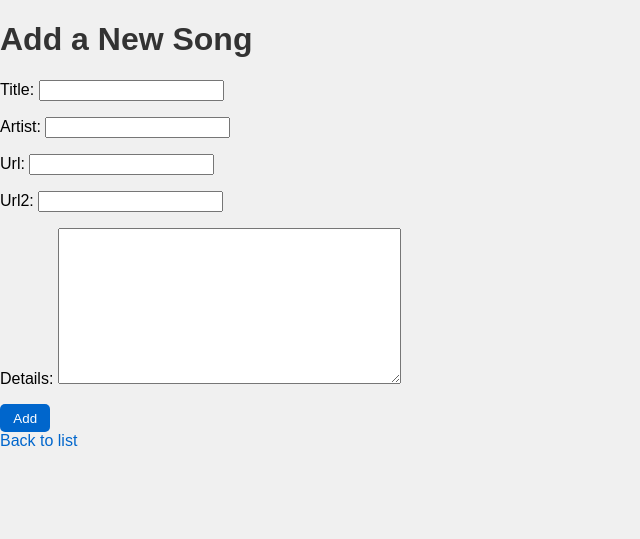
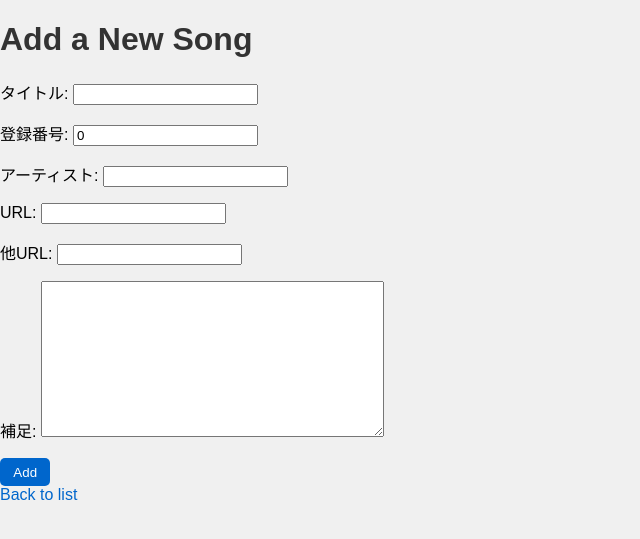
Before and after one commit to ChibaMizuki/club-music, a Django app: page /create/ in a window 1280 px wide. Shown: the top 539 px of the page, without its empty margins (0-640 px from the left). Run offline with Django 5.2, Linux system fonts and the light colour scheme.

Commit message:
エラーメッセージ設定、検索機能調整

```diff
--- a/music/forms.py
+++ b/music/forms.py
@@ -4,7 +4,29 @@ from .models import Song
 class SongForm(forms.ModelForm):
     class Meta:
         model = Song
-        fields = ['title', 'artist', 'url','url2', 'details']
+        fields = ['title', 'number', 'artist', 'url','url2', 'details']
+        labels = {
+            'title': 'タイトル',
+            'number': '登録番号',
+            'artist': 'アーティスト',
+            'url': 'URL',
+            'url2': '他URL',
+            'details': '補足',
+        }
+        error_messages = {
+            'title': {
+                'required': 'タイトルを入力'
+            },
+            'number': {
+              'unique': 'この番号は既に登録済みです'
+            },
+            'artist': {
+                'required': 'アーティスト名を入力'
+            },
+            'url': {
+                'required': 'URLを入力'
+            }
+        }
 
 
 class SongSearchForm(forms.Form):
--- a/music/models.py
+++ b/music/models.py
@@ -1,13 +1,14 @@
 from django.db import models
+from django.contrib.auth.models import AbstractUser
 
 class Song(models.Model):
     title = models.CharField(max_length=100)
     artist = models.CharField(max_length=100)
-    url = models.URLField()
+    url = models.URLField(unique=True)
     url2 = models.URLField(null=True, blank=True)
     details = models.TextField(null=True, blank=True)
-    number = models.AutoField(primary_key=True)
     created_at = models.DateTimeField(auto_now_add=True)
+    number = models.PositiveIntegerField(unique=True , null=False, default=0)
 
     def __str__(self):
         return f"{self.number}: {self.title} by {self.artist} (Added on {self.created_at})"
--- a/music/views.py
+++ b/music/views.py
@@ -9,14 +9,7 @@ class SongListView(ListView):
     model = Song
     template_name = 'home.html'
     context_object_name = 'songs'
-    ordering = ['pk']
-
-    def get_context_data(self, **kwargs):
-        context = super().get_context_data(**kwargs)
-        songs = context['songs']
-        for index, song in enumerate(songs, start=1):
-            song.display_number = index
-        return context
+    ordering = ['number']
 
     def get_queryset(self):
         queryset = super().get_queryset()
@@ -25,12 +18,11 @@ class SongListView(ListView):
             query = form.cleaned_data.get('query')
             sort_by = form.cleaned_data.get('sort_by')
             print(form.cleaned_data)
-            if query:
-                queryset = queryset.filter(
-                    Q(title__icontains=query) | Q(artist__icontains=query)
-                )
-            if sort_by:
-                queryset = queryset.order_by()
+            if sort_by and query:
+                if sort_by == 'title':
+                    queryset = queryset.filter(title__icontains=query)
+                elif sort_by == 'artist':
+                    queryset = queryset.filter(artist__icontains=query)
         return queryset
 
 
--- a/templates/home.html
+++ b/templates/home.html
@@ -17,7 +17,7 @@
 <ul>
     {% for song in songs %}
         <li>
-            {{ song.display_number }}: {{ song.title }} - {{ song.artist }}
+            {{ song.number }}: {{ song.title }} - {{ song.artist }}
             <a href="{% url 'detail' song.pk %}">Details</a>
             <a href="{% url 'edit' song.pk %}">Edit</a>
             <a href="{% url 'delete' song.pk %}">Delete</a>
--- a/templates/song_detail.html
+++ b/templates/song_detail.html
@@ -3,7 +3,7 @@
 {% block title %}{{ song.title }} Details{% endblock %}
 
 {% block content %}
-<h1>{{ song.title }}</h1>
+<h1>{{ song.number }}: {{ song.title }}</h1>
     <p><strong>Artist:</strong> {{ song.artist }}</p>
     <p><strong>URL:</strong> <a href="{{ song.url }}" target="_blank" rel="noopener noreferrer">{{ song.url }}</a></p>
     {% if song.url2 %}
--- a/templates/song_form.html
+++ b/templates/song_form.html
@@ -4,7 +4,7 @@
 
 {% block content %}
 <h1>Add a New Song</h1>
-<form method="post">
+<form method="post" novalidate>
     {% csrf_token %}
     {{ form.as_p }}
     <button type="submit">{% if object %}Save{% else %}Add{% endif %}</button>
```
Also changed, not shown: music/migrations/0001_initial.py, music/migrations/0002_song_number.py (added), music/migrations/0003_alter_song_number_alter_song_url.py (added).
